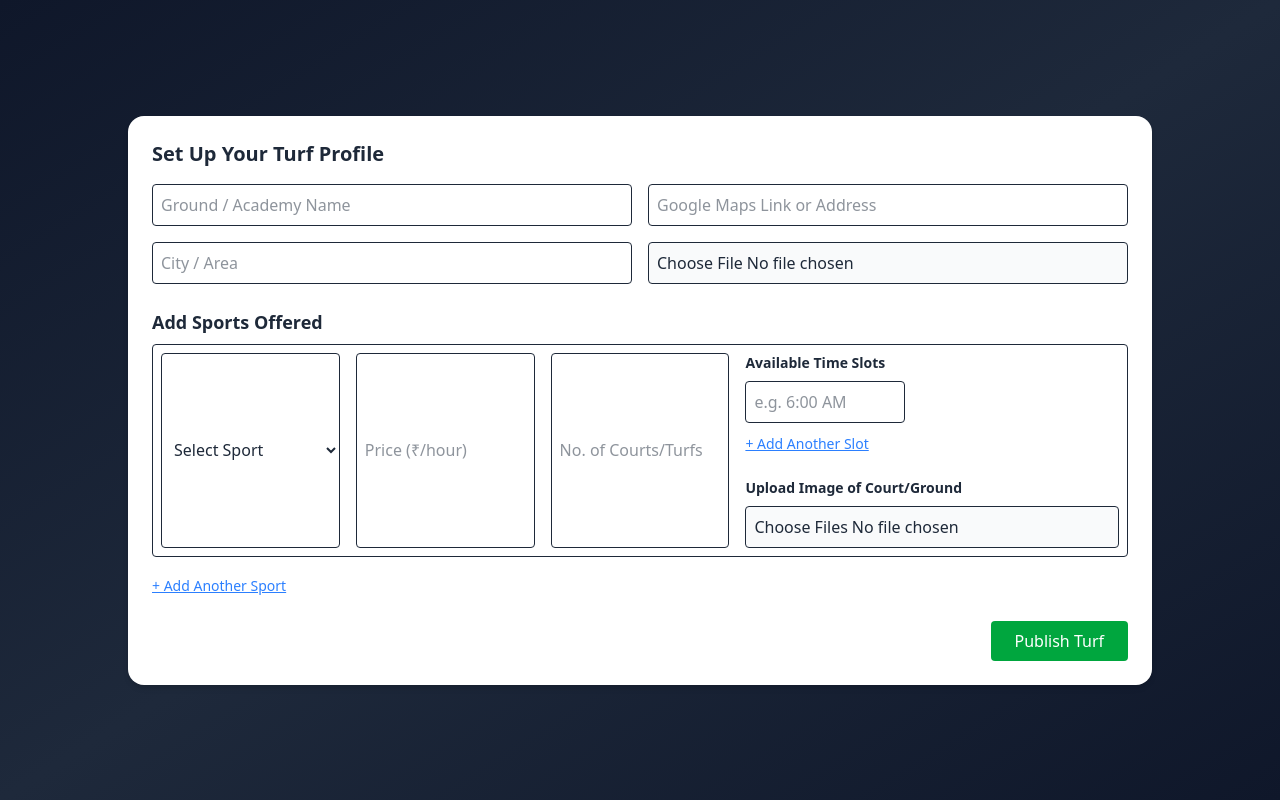
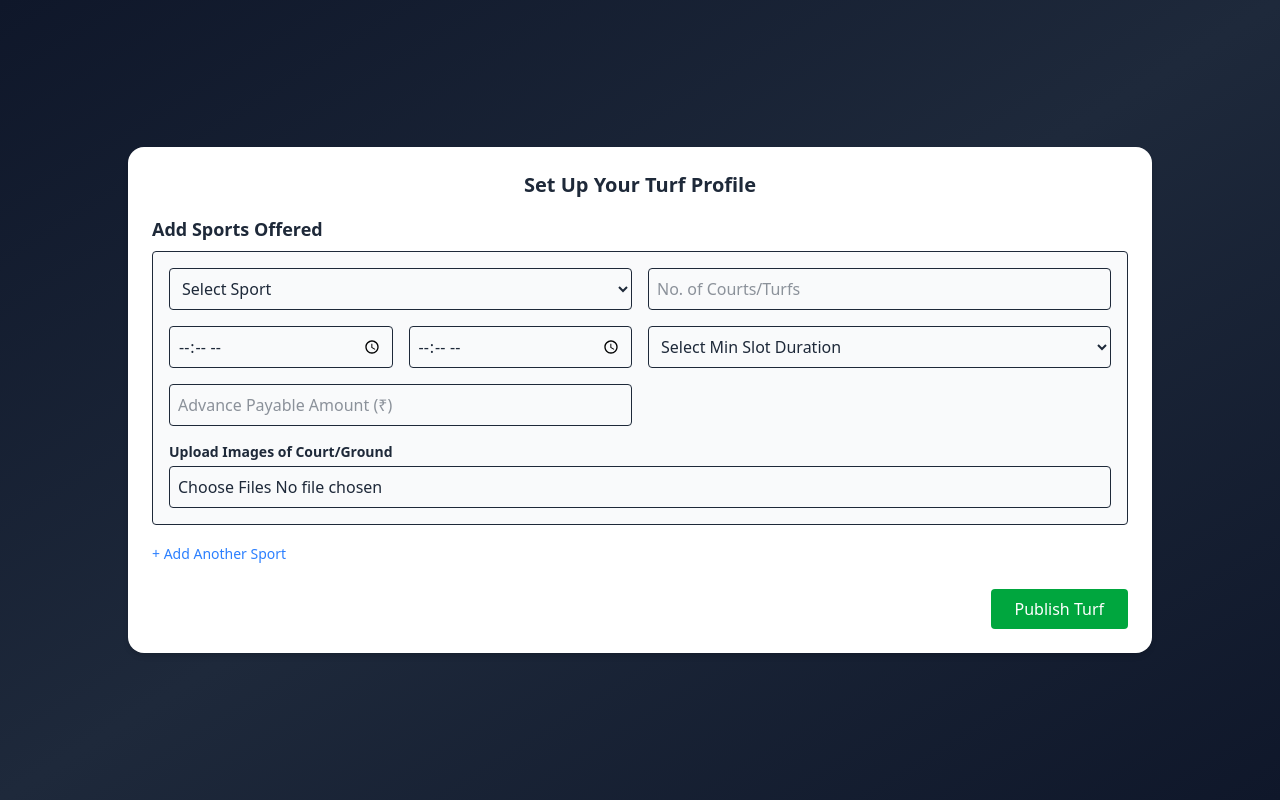
Before and after one commit to saumyashah18/SportnearMe, a React (Vite) app in the folder Frontend/: page /dashboard-host in a window 1280 px wide. Built offline with nearby package versions, Linux system fonts and the light colour scheme.

Commit message:
changes been made

```diff
--- a/Frontend/src/pages/DashboardHost.jsx
+++ b/Frontend/src/pages/DashboardHost.jsx
@@ -1,14 +1,15 @@
-import React, { useState, useEffect } from "react";
+import React, { useState } from "react";
 import { useNavigate } from "react-router-dom";
-
 
 export default function DashboardHost() {
   const [sports, setSports] = useState([
     {
       sport: "",
-      price: "",
       courts: "",
-      slots: [""],
+      startTime: "",
+      endTime: "",
+      minSlotDuration: "",
+      advanceAmount: "",
       images: [],
     },
   ]);
@@ -19,21 +20,9 @@ export default function DashboardHost() {
     setSports(updatedSports);
   };
 
-  const handleSlotChange = (sportIndex, slotIndex, value) => {
+  const handleImageChange = (index, files) => {
     const updatedSports = [...sports];
-    updatedSports[sportIndex].slots[slotIndex] = value;
-    setSports(updatedSports);
-  };
-
-  const addSlot = (sportIndex) => {
-    const updatedSports = [...sports];
-    updatedSports[sportIndex].slots.push("");
-    setSports(updatedSports);
-  };
-
-  const removeSlot = (sportIndex, slotIndex) => {
-    const updatedSports = [...sports];
-    updatedSports[sportIndex].slots.splice(slotIndex, 1);
+    updatedSports[index].images = Array.from(files);
     setSports(updatedSports);
   };
 
@@ -42,9 +31,11 @@ export default function DashboardHost() {
       ...sports,
       {
         sport: "",
-        price: "",
         courts: "",
-        slots: [""],
+        startTime: "",
+        endTime: "",
+        minSlotDuration: "",
+        advanceAmount: "",
         images: [],
       },
     ]);
@@ -52,12 +43,6 @@ export default function DashboardHost() {
 
   const removeSportRow = (index) => {
     const updatedSports = sports.filter((_, i) => i !== index);
-    setSports(updatedSports);
-  };
-
-  const handleImageChange = (index, files) => {
-    const updatedSports = [...sports];
-    updatedSports[index].images = Array.from(files);
     setSports(updatedSports);
   };
 
@@ -71,20 +56,15 @@ export default function DashboardHost() {
     };
 
     console.log("Ground Data to be published:", groundData);
-    // You can replace this with navigation to your turf page
-
-    // Optionally store in localStorage or send to server here
-  // localStorage.setItem("hostGroundData", JSON.stringify(groundData));
-
     navigate("/turfownerdashboard");
   };
 
   return (
     <div className="bg-gradient-to-br from-[#0f172a] via-[#1e293b] to-[#0f172a] flex items-center justify-center min-h-screen text-white px-4 py-8">
       <div className="bg-white p-6 rounded-2xl shadow-md w-full max-w-5xl text-gray-800">
-        <h1 className="text-xl font-bold mb-4">Set Up Your Turf Profile</h1>
-
-        {/* Basic Info */}
+        <h1 className="text-xl text-center font-bold mb-4">Set Up Your Turf Profile</h1>
+{/*
+        Basic Info
         <div className="grid md:grid-cols-2 gap-4 mb-6">
           <input
             type="text"
@@ -105,17 +85,17 @@ export default function DashboardHost() {
             className="border p-2 rounded"
           />
           <input type="file" className="border p-2 rounded bg-gray-50" />
-        </div>
+        </div> */}
 
-        {/* Sports Setup */}
         <h3 className="text-lg font-semibold mt-4 mb-2">Add Sports Offered</h3>
 
         <div className="space-y-6">
           {sports.map((sport, index) => (
             <div
               key={index}
-              className="grid grid-cols-1 md:grid-cols-5 gap-4 relative p-2 border rounded"
+              className="grid grid-cols-1 md:grid-cols-2 gap-4 border rounded p-4 relative bg-gray-50"
             >
+              {/* Select Sport */}
               <select
                 value={sport.sport}
                 onChange={(e) =>
@@ -123,9 +103,7 @@ export default function DashboardHost() {
                 }
                 className="border p-2 rounded"
               >
-                <option disabled value="">
-                  Select Sport
-                </option>
+                <option value="">Select Sport</option>
                 <option>Badminton</option>
                 <option>Pickleball</option>
                 <option>Cricket</option>
@@ -133,16 +111,7 @@ export default function DashboardHost() {
                 <option>Football</option>
               </select>
 
-              <input
-                type="text"
-                placeholder="Price (₹/hour)"
-                value={sport.price}
-                onChange={(e) =>
-                  handleInputChange(index, "price", e.target.value)
-                }
-                className="border p-2 rounded"
-              />
-
+              {/* No. of Courts */}
               <input
                 type="number"
                 placeholder="No. of Courts/Turfs"
@@ -153,57 +122,75 @@ export default function DashboardHost() {
                 className="border p-2 rounded"
               />
 
-              <div className="col-span-2 space-y-2">
-                <label className="block text-sm font-semibold">
-                  Available Time Slots
-                </label>
-                {sport.slots.map((slot, slotIndex) => (
-                  <div key={slotIndex} className="flex gap-2 items-center">
-                    <input
-                      type="text"
-                      placeholder="e.g. 6:00 AM"
-                      value={slot}
-                      onChange={(e) =>
-                        handleSlotChange(index, slotIndex, e.target.value)
-                      }
-                      className="border p-2 rounded w-full md:w-40"
-                    />
-                    {sport.slots.length > 1 && (
-                      <button
-                        type="button"
-                        onClick={() => removeSlot(index, slotIndex)}
-                        className="text-red-500 text-sm hover:underline"
-                      >
-                        Remove
-                      </button>
-                    )}
-                  </div>
-                ))}
-                <button
-                  type="button"
-                  onClick={() => addSlot(index)}
-                  className="text-sm text-blue-500 hover:text-blue-400 underline"
-                >
-                  + Add Another Slot
-                </button>
+              {/* Working Hours */}
+              <div className="flex flex-col md:flex-row gap-4">
+                <input
+                  type="time"
+                  placeholder="Start Time"
+                  value={sport.startTime}
+                  onChange={(e) =>
+                    handleInputChange(index, "startTime", e.target.value)
+                  }
+                  className="border p-2 rounded flex-1"
+                />
+                <input
+                  type="time"
+                  placeholder="End Time"
+                  value={sport.endTime}
+                  onChange={(e) =>
+                    handleInputChange(index, "endTime", e.target.value)
+                  }
+                  className="border p-2 rounded flex-1"
+                />
+              </div>
 
-                <label className="block text-sm font-semibold mt-4">
-                  Upload Image of Court/Ground
+              {/* Minimum Slot Duration */}
+              <select
+                value={sport.minSlotDuration}
+                onChange={(e) =>
+                  handleInputChange(index, "minSlotDuration", e.target.value)
+                }
+                className="border p-2 rounded"
+              >
+                <option value="">Select Min Slot Duration</option>
+                <option value="30">30 Minutes</option>
+                <option value="45">45 Minutes</option>
+                <option value="60">1 Hour</option>
+                <option value="90">1.5 Hours</option>
+                <option value="120">2 Hours</option>
+              </select>
+
+              {/* Advance Payable */}
+              <input
+                type="number"
+                placeholder="Advance Payable Amount (₹)"
+                value={sport.advanceAmount}
+                onChange={(e) =>
+                  handleInputChange(index, "advanceAmount", e.target.value)
+                }
+                className="border p-2 rounded"
+              />
+
+              {/* Image Upload */}
+              <div className="md:col-span-2">
+                <label className="block text-sm font-semibold mb-1">
+                  Upload Images of Court/Ground
                 </label>
                 <input
                   type="file"
                   multiple
                   accept="image/*"
                   onChange={(e) => handleImageChange(index, e.target.files)}
-                  className="border p-2 rounded w-full bg-gray-50"
+                  className="border p-2 rounded bg-gray-50 w-full"
                 />
               </div>
 
+              {/* Remove Button */}
               {sports.length > 1 && (
                 <button
                   type="button"
                   onClick={() => removeSportRow(index)}
-                  className="absolute top-0 right-0 text-red-500 text-sm hover:underline"
+                  className="absolute top-2 right-2 text-red-500 hover:underline text-sm"
                 >
                   Remove
                 </button>
@@ -212,18 +199,18 @@ export default function DashboardHost() {
           ))}
         </div>
 
-        {/* Add More */}
+        {/* Add Another Sport */}
         <div className="mt-4">
           <button
             type="button"
             onClick={addSportRow}
-            className="text-sm text-blue-500 hover:text-blue-400 underline"
+            className="text-blue-500 hover:underline text-sm"
           >
             + Add Another Sport
           </button>
         </div>
 
-        {/* Submit */}
+        {/* Publish Button */}
         <div className="text-right mt-6">
           <button
             onClick={handlePublish}
--- a/Frontend/src/pages/Home.jsx
+++ b/Frontend/src/pages/Home.jsx
@@ -70,8 +70,8 @@ export default function Home() {
 
 
       {/* Navigation Bar */}
-      <nav className="bg-gray-800 border-b border-gray-700/50 py-2 flex justify-center items-center gap-8 px-6 text-lg md:text-xl whitespace-nowrap overflow-x-auto">
-        {["Home", "Location", "About Us", "Sports Catalogue", "Host Your Services"].map((item) => (
+      <nav className="bg-gray-800 border-b border-gray-700/50 py-2 flex justify-center items-center gap-6 px-6 text-lg md:text-xl whitespace-nowrap overflow-x-auto">
+        {["Home", "Location", "About Us"].map((item) => (
           <a
             key={item}
             href="#"
@@ -80,6 +80,20 @@ export default function Home() {
             {item}
           </a>
         ))}
+
+        <a
+            href="/catalogue"
+            className="relative text-white hover:text-blue-300 after:absolute after:-bottom-1 after:left-0 after:w-0 after:h-0.5 after:bg-blue-300 hover:after:w-full after:transition-all after:duration-300"
+          >
+            Sports Catalogue
+          </a>
+
+        <a
+            href="/signup-host"
+            className="relative text-white hover:text-blue-300 after:absolute after:-bottom-1 after:left-0 after:w-0 after:h-0.5 after:bg-blue-300 hover:after:w-full after:transition-all after:duration-300"
+          >
+            Host Your Services
+          </a>
 
         {isLoggedIn ? (
           <button
```
Also changed, not shown: 1 other file (tests, documents, lock files or other folders).
